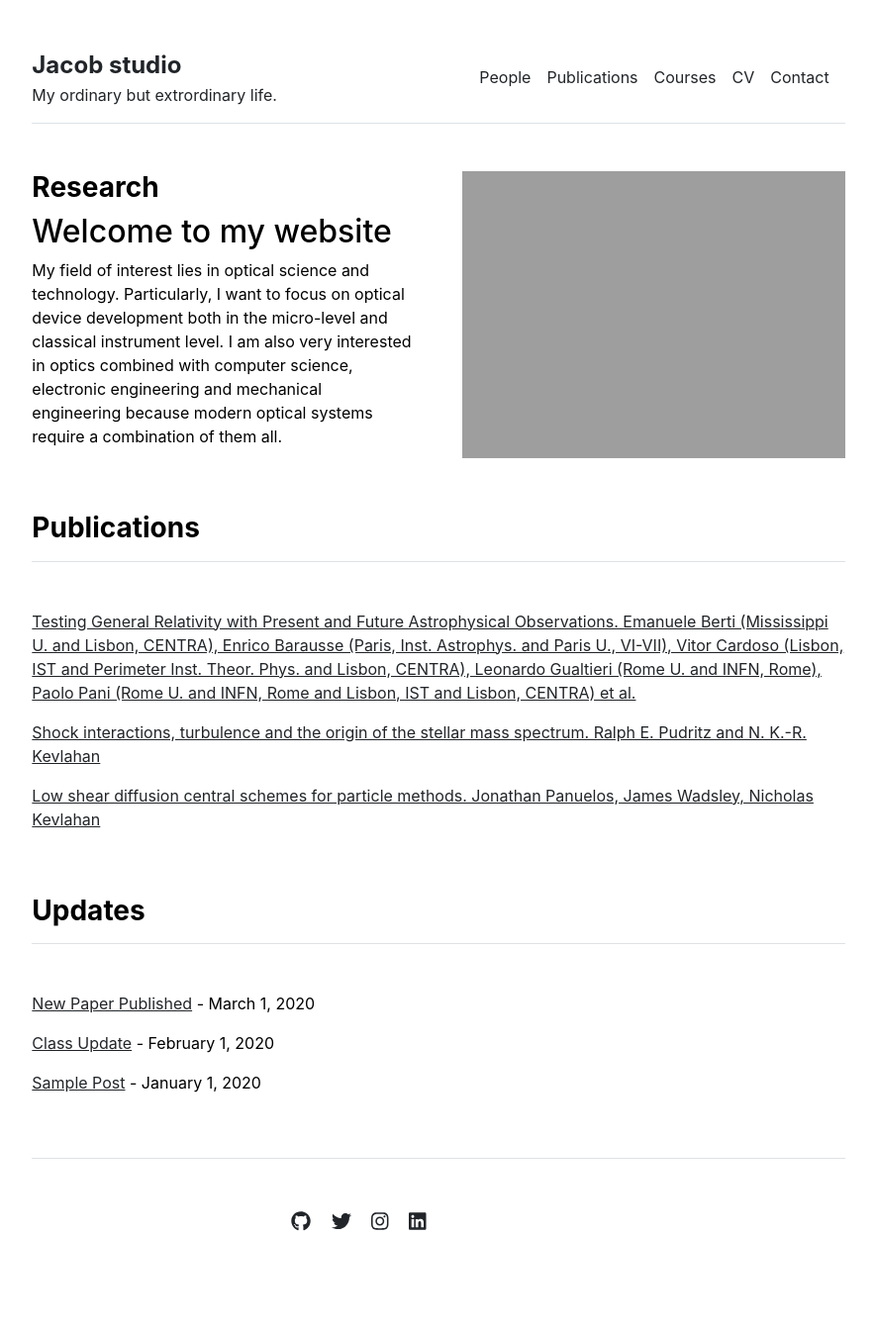
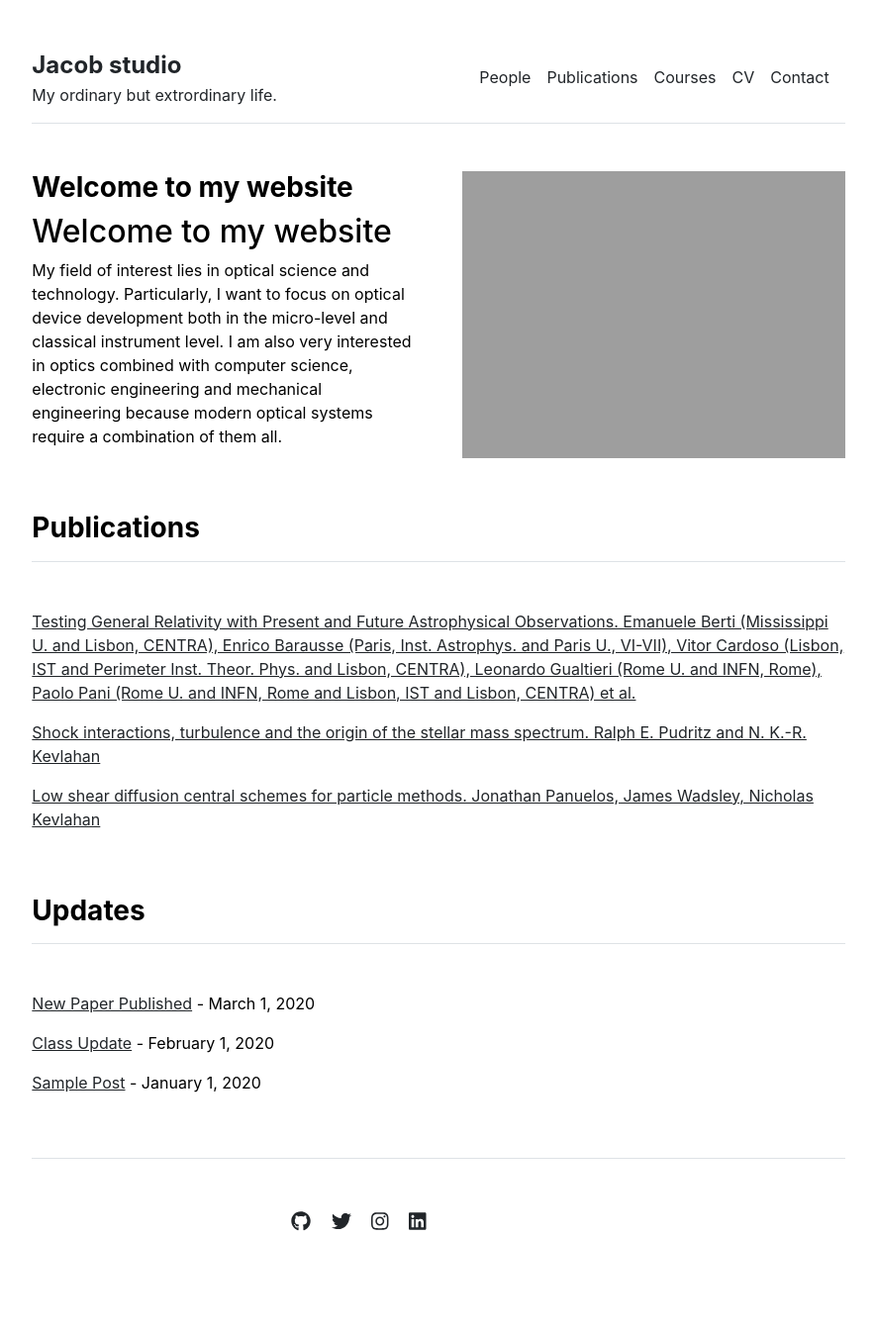
Before and after one commit to JinxinHu/jinxinhu.github.io, a Jekyll site: the page built from index.md, in a window 1280 px wide. Shown: the whole page at 99% size, without its empty margins (197-1082 px from the left). Built offline with Jekyll 4.4.1, drawn with Linux system fonts in a browser that asks for light colours.

Commit message:
Update home.html

```diff
--- a/_layouts/home.html
+++ b/_layouts/home.html
@@ -4,11 +4,11 @@ layout: default
 
 <div class="row g-5 mb-5">
   <div class="col-md-6">
-    <h3 class="fw-bold">Research</h3>
+    <h3 class="fw-bold">Welcome to my website</h3>
     {{ content }}
   </div>
   <div class="col-md-6">
-    <img src="{{ site.github.url }}/assets/img/home.jpg" alt="Home" width="100%">
+    <img src="{{ site.github.url }}/assets/img/Lasers.jpg" alt="Home" width="100%">
   </div>
 </div>
 
```
